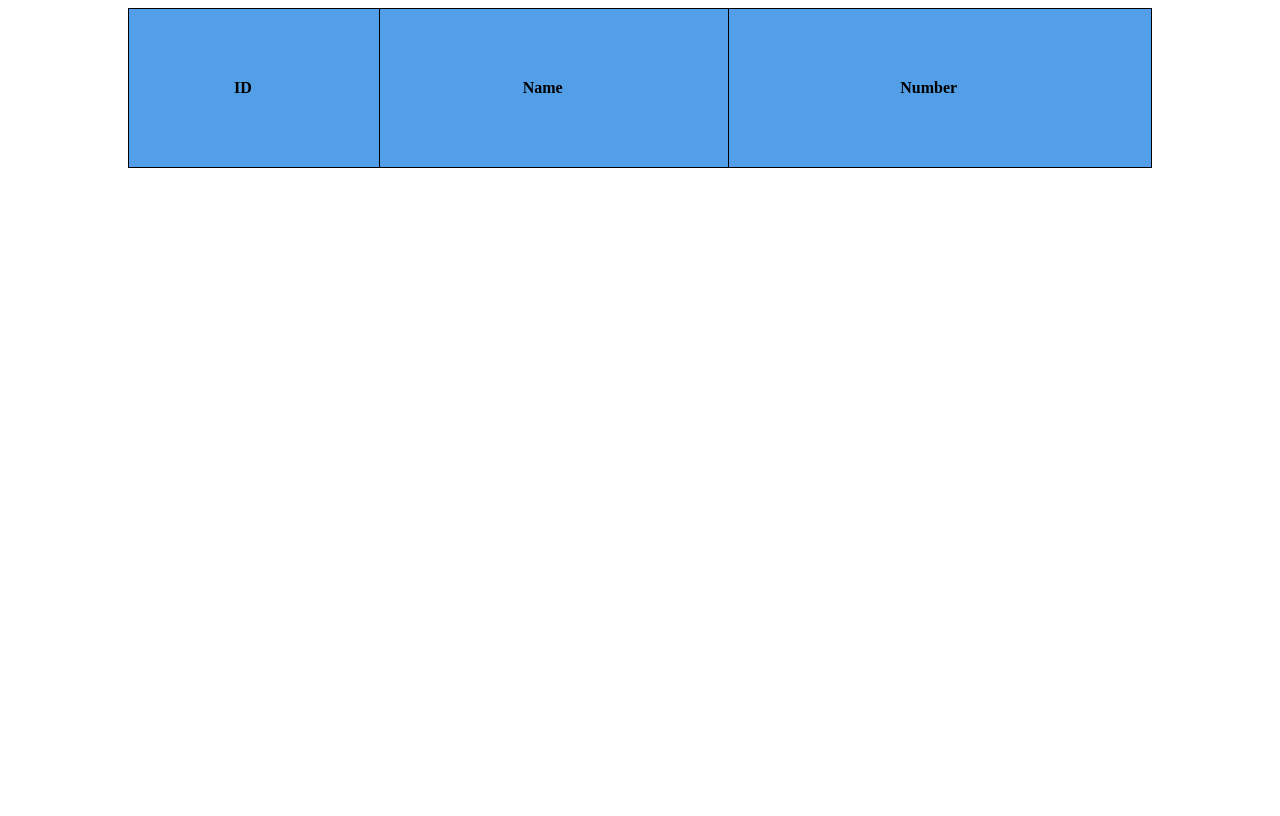
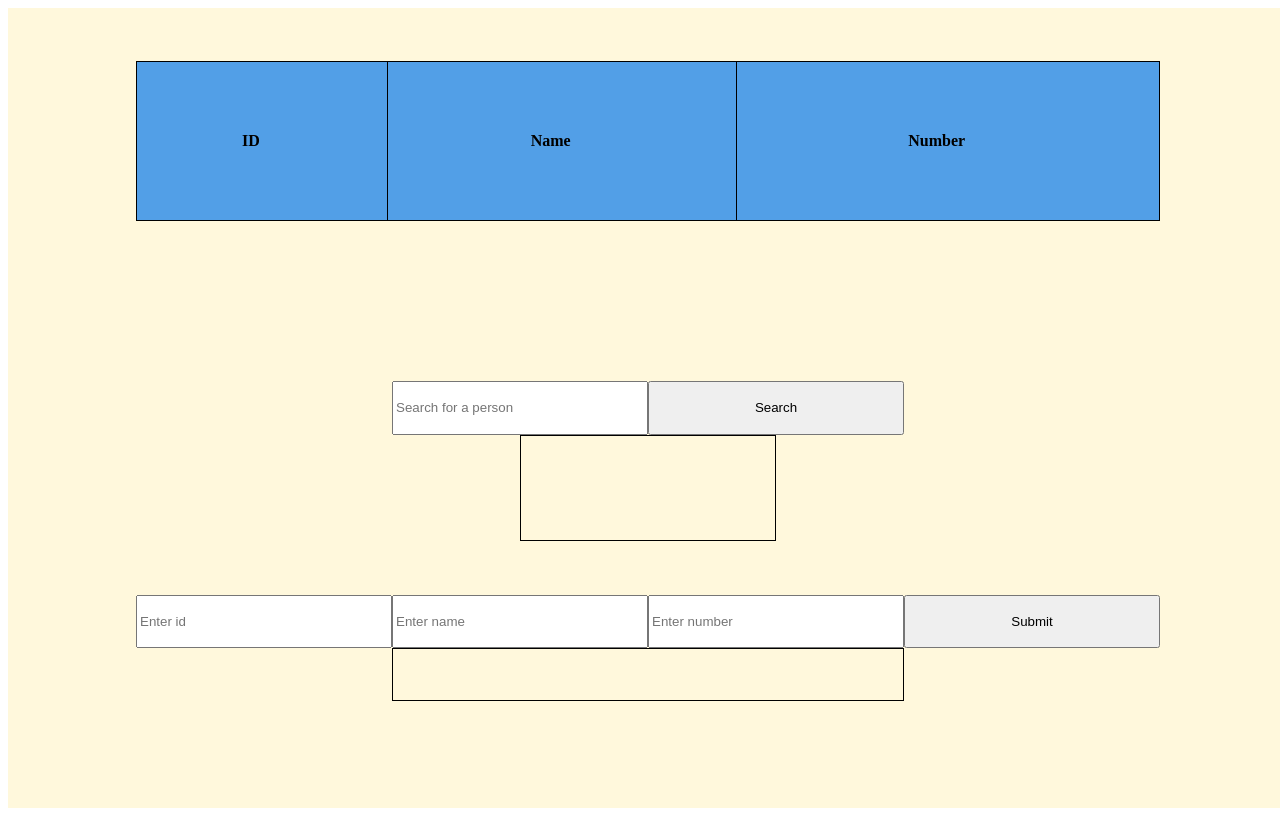
Before and after one commit to ElayGelbart/Team-Mongo, a website: page src/front/index.html in a window 1280 px wide. Drawn offline with nearby package versions, Linux system fonts and the light colour scheme; no server answers.

Commit message:
Added and styled new elements for searching a person and adding a new one.

```diff
--- a/src/front/index.html
+++ b/src/front/index.html
@@ -10,6 +10,7 @@
     <script src="https://unpkg.com/axios/dist/axios.min.js"></script>
 </head>
 <body>
+    <div id="page">
         <table id="phonebook">
             <tr id="phonebook_headers">
                 <th>ID</th>
@@ -17,5 +18,16 @@
                 <th>Number</th>
             </tr>
         </table>
+
+        <input id="search_id" placeholder="Search for a person">
+        <button id="search_btn">Search</button>
+        <div id="search_result"></div>
+
+        <input id="new_id" placeholder="Enter id">
+        <input id="new_name" placeholder="Enter name">
+        <input id="new_number" placeholder="Enter number">
+        <button id="submit_btn">Submit</button>
+        <div id="new_result"></div>
+    </div>
 </body>
 </html>
--- a/src/front/style.css
+++ b/src/front/style.css
@@ -20,3 +20,35 @@
 #phonebook .phonebook_entry:nth-child(odd) td {
     background-color: #BBCEE0;
 }
+#phonebook .phonebook_entry:nth-child(even) td {
+    background-color: white;
+}
+
+#page {
+    width: 100vw;
+    height: 100vh;
+    display: grid;
+    grid-template-columns: repeat(10, 1fr);
+    grid-template-rows: repeat(15, 1fr);
+    grid-column-gap: 0px;
+    grid-row-gap: 0px;
+    background-color: cornsilk;
+}
+
+#phonebook { grid-area: 2 / 2 / 7 / 10; }
+#search_id { grid-area: 8 / 4 / 9 / 6; }
+#search_btn { grid-area: 8 / 6 / 9 / 8; }
+#search_result { grid-area: 9 / 5 / 11 / 7; }
+#new_id { grid-area: 12 / 2 / 13 / 4; }
+#new_name { grid-area: 12 / 4 / 13 / 6; }
+#new_number { grid-area: 12 / 6 / 13 / 8; }
+#submit_btn { grid-area: 12 / 8 / 13 / 10; }
+#new_result { grid-area: 13 / 4 / 14 / 8; }
+
+#search_result {
+    border: 1px solid black;
+}
+
+#new_result {
+    border: 1px solid black;
+}
```
Lines whose indentation alone changed are shown as unchanged.
